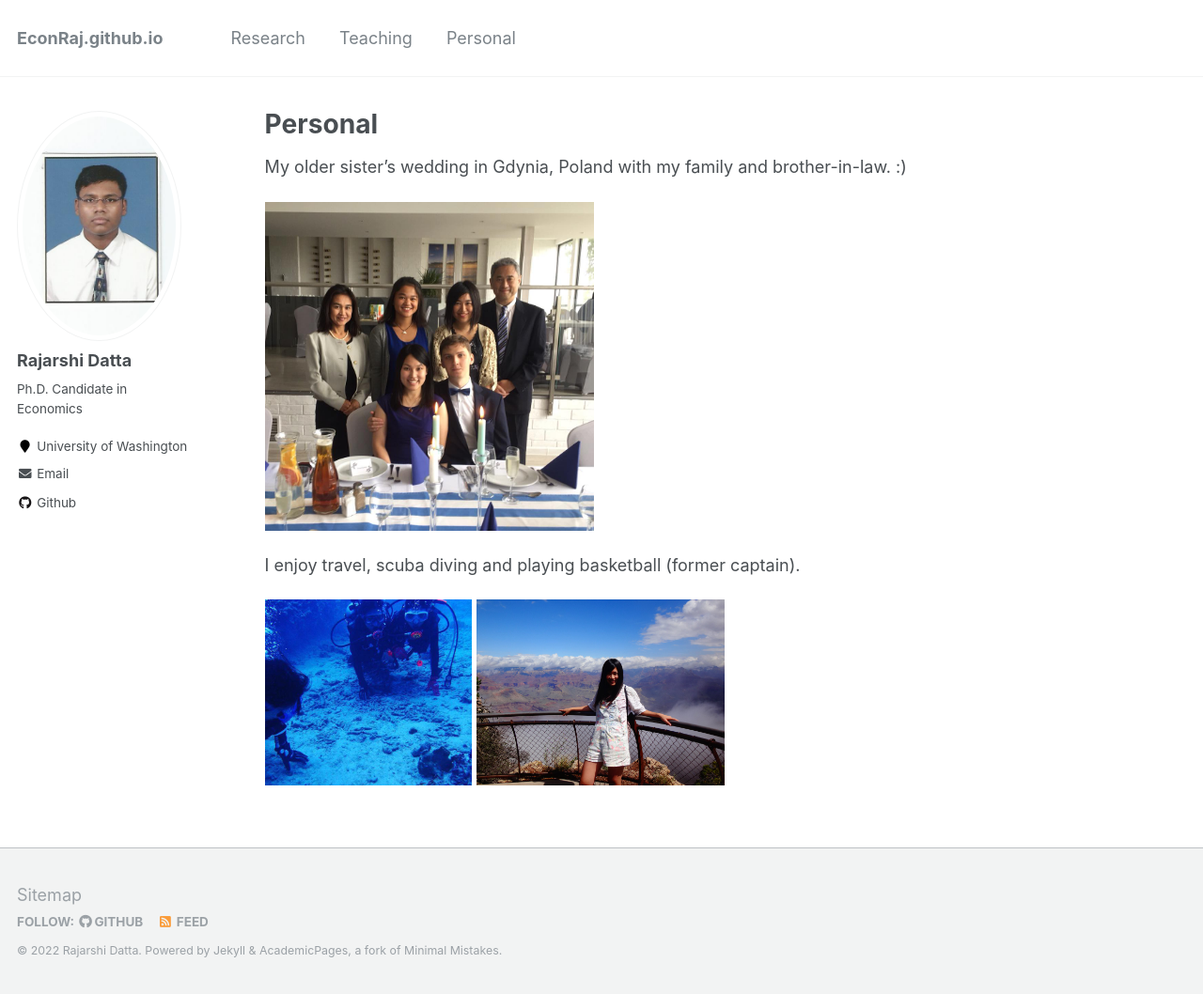
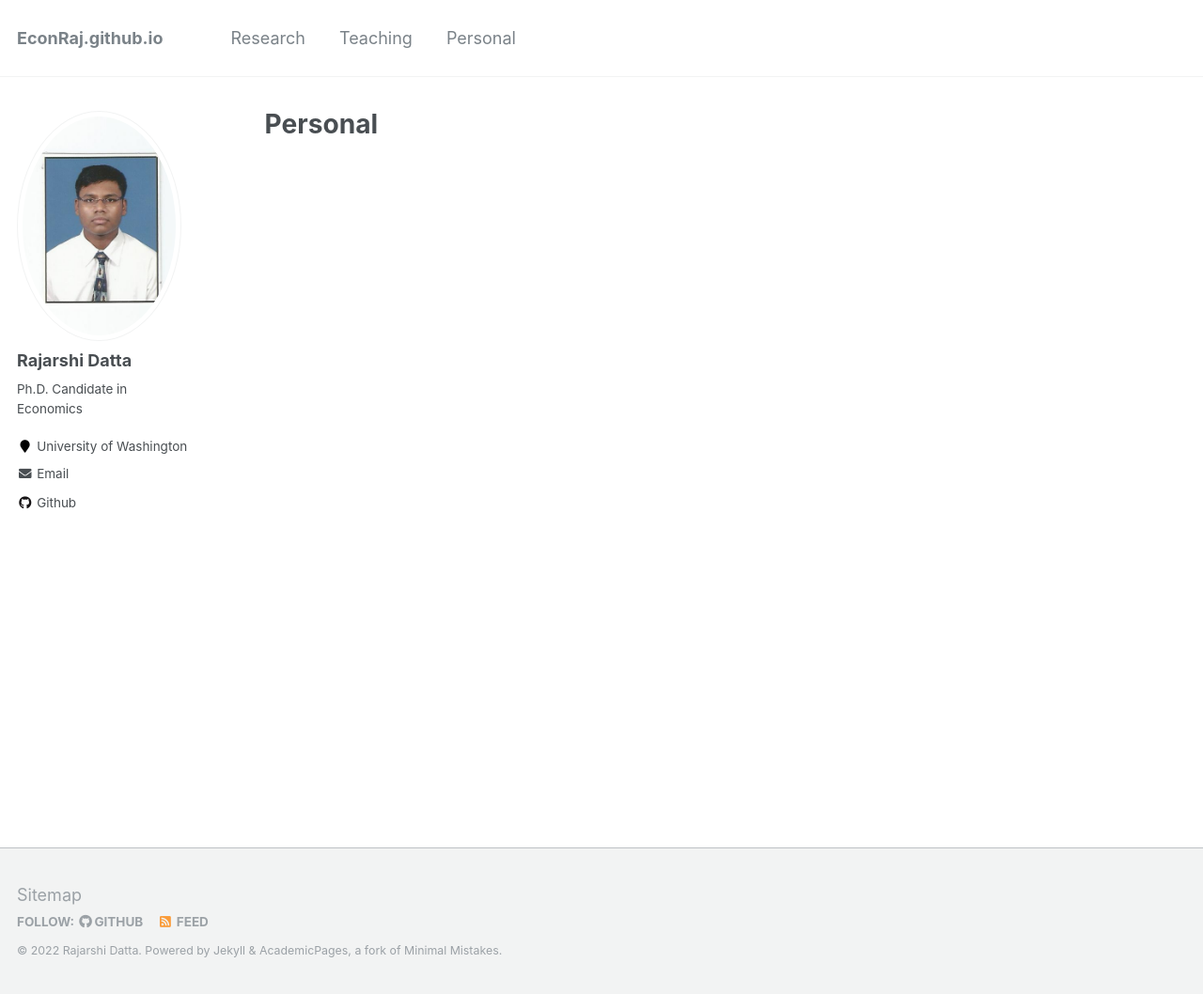
Before and after one commit to Reina-Kawai/Reina-Kawai.github.io, a Jekyll site: the page built from _pages/personal.md, in a window 1280 px wide and 1058 px high. Shown: the whole window at 94% size. Built offline with Jekyll 4.4.1, drawn with Linux system fonts in a browser that asks for light colours.

Commit message:
Update personal.md

```diff
--- a/_pages/personal.md
+++ b/_pages/personal.md
@@ -6,7 +6,7 @@ author_profile: true
 ---
 
 
-My older sister's wedding in Gdynia, Poland with my family and brother-in-law. :)
+<!--My older sister's wedding in Gdynia, Poland with my family and brother-in-law. :)
 
 <img src="https://Reina-Kawai.github.io/images/fam-dinner.jpg" width="350">
 
@@ -17,3 +17,4 @@ I enjoy travel, scuba diving and playing basketball (former captain).
 <img src="https://Reina-Kawai.github.io/images/fam-scuba-diving.jpg" width="220" />
 <img src="https://Reina-Kawai.github.io/images/personal_grand_canyon.jpg" width="264" />
 </p>
+-->
```
